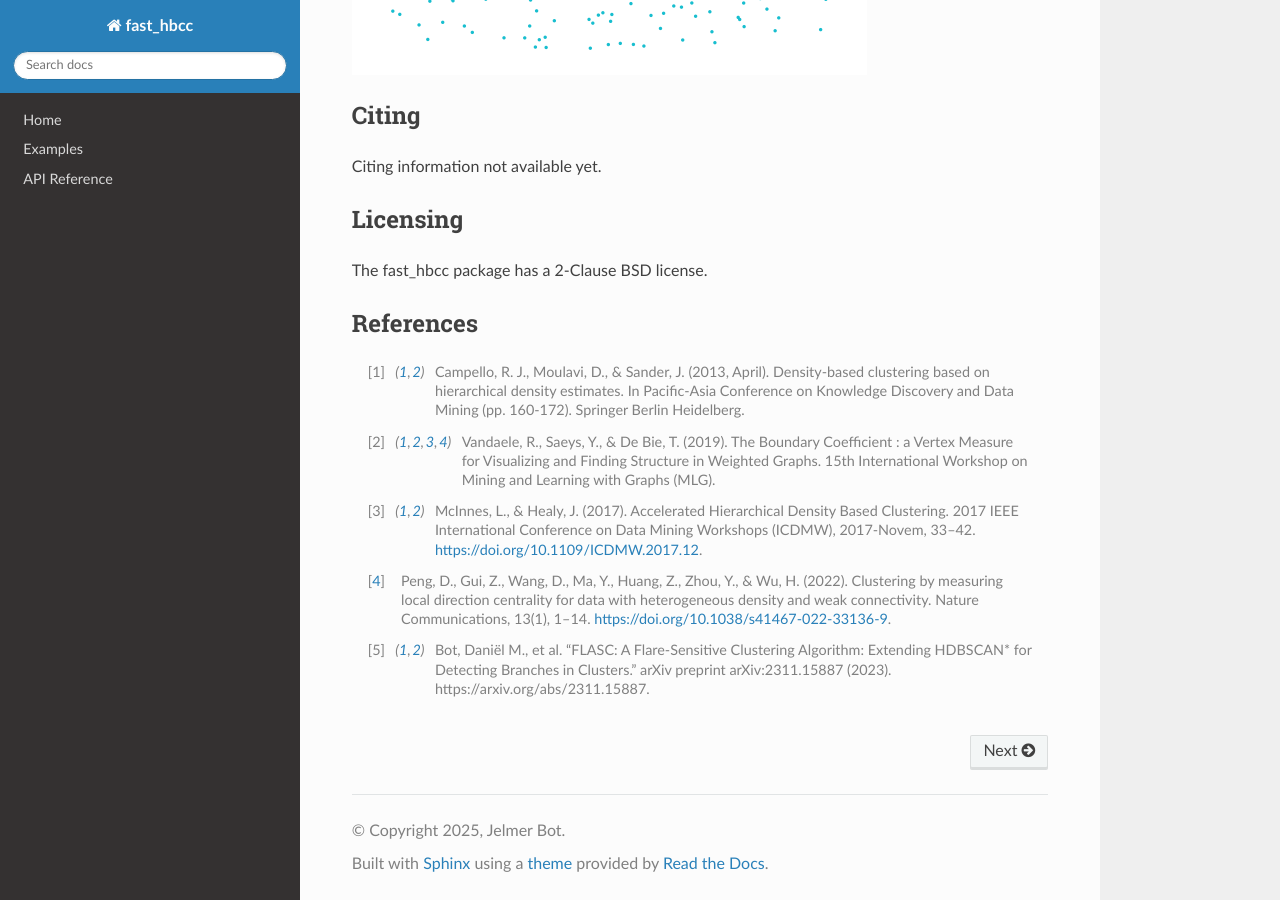
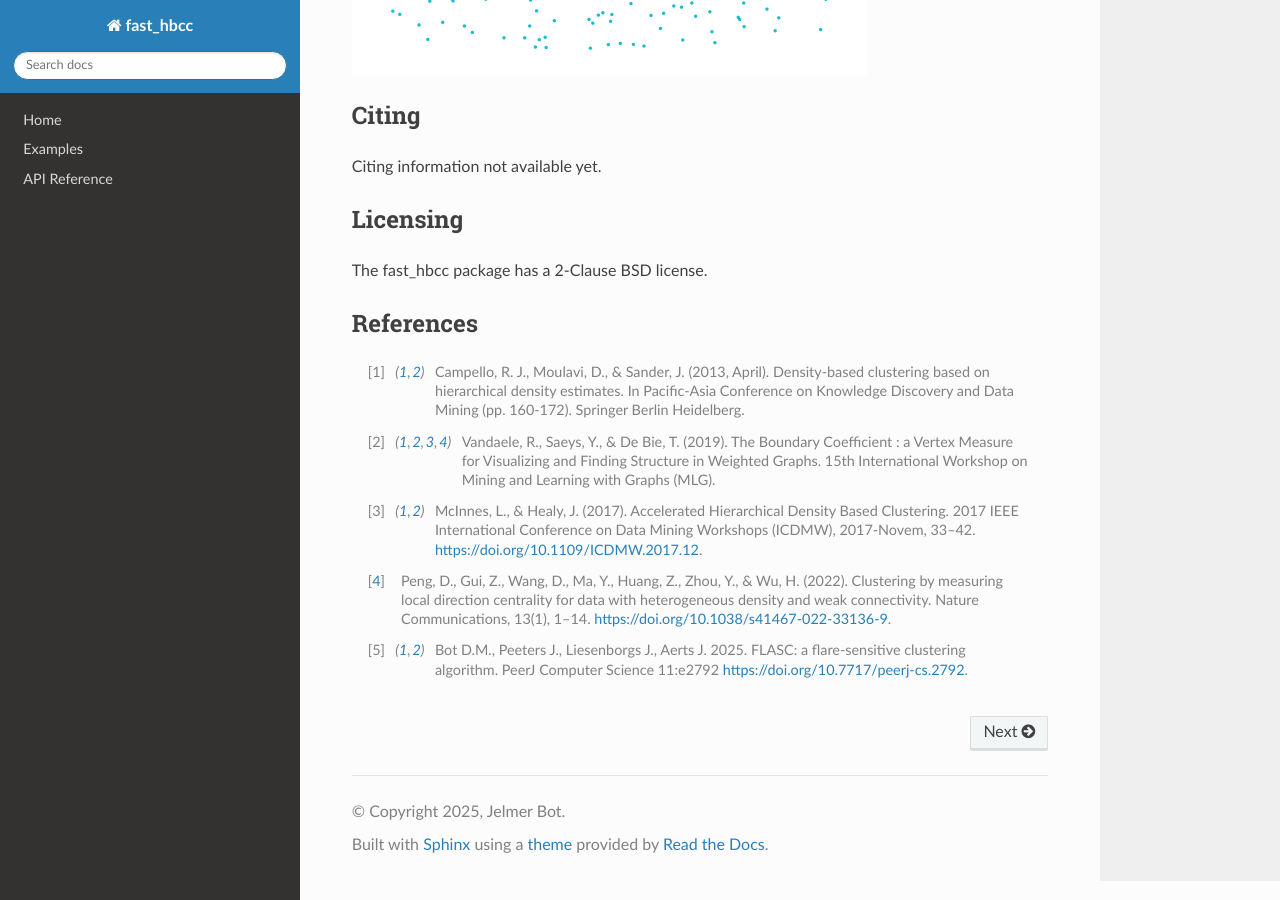
Before and after one commit to vda-lab/fast_hbcc, a Sphinx documentation site: the page built from docs/index.rst, in a window 1280 px wide and 900 px high, scrolled down 1442 px. Built offline with Sphinx 7.4.7 and the Read the Docs theme 3.1.0, drawn with Linux system fonts in a browser that asks for light colours; pages that are not in the unit, such as notebooks, are missing from menus.

Commit message:
update flasc reference

```diff
--- a/docs/index.rst
+++ b/docs/index.rst
@@ -101,7 +101,6 @@ References
    Communications, 13(1), 1–14.
    https://doi.org/10.1038/s41467-022-33136-9.
 
-.. [5] Bot, Daniël M., et al. "FLASC: A Flare-Sensitive Clustering
-   Algorithm: Extending HDBSCAN\* for Detecting Branches in Clusters."
-   arXiv preprint arXiv:2311.15887 (2023).
-   https://arxiv.org/abs/2311.15887.
+.. [5] Bot D.M., Peeters J., Liesenborgs J., Aerts J. 2025. FLASC: a
+   flare-sensitive clustering algorithm. PeerJ Computer Science 11:e2792
+   https://doi.org/10.7717/peerj-cs.2792.
```
Also changed, not shown: README.md (+3 -3 lines).
